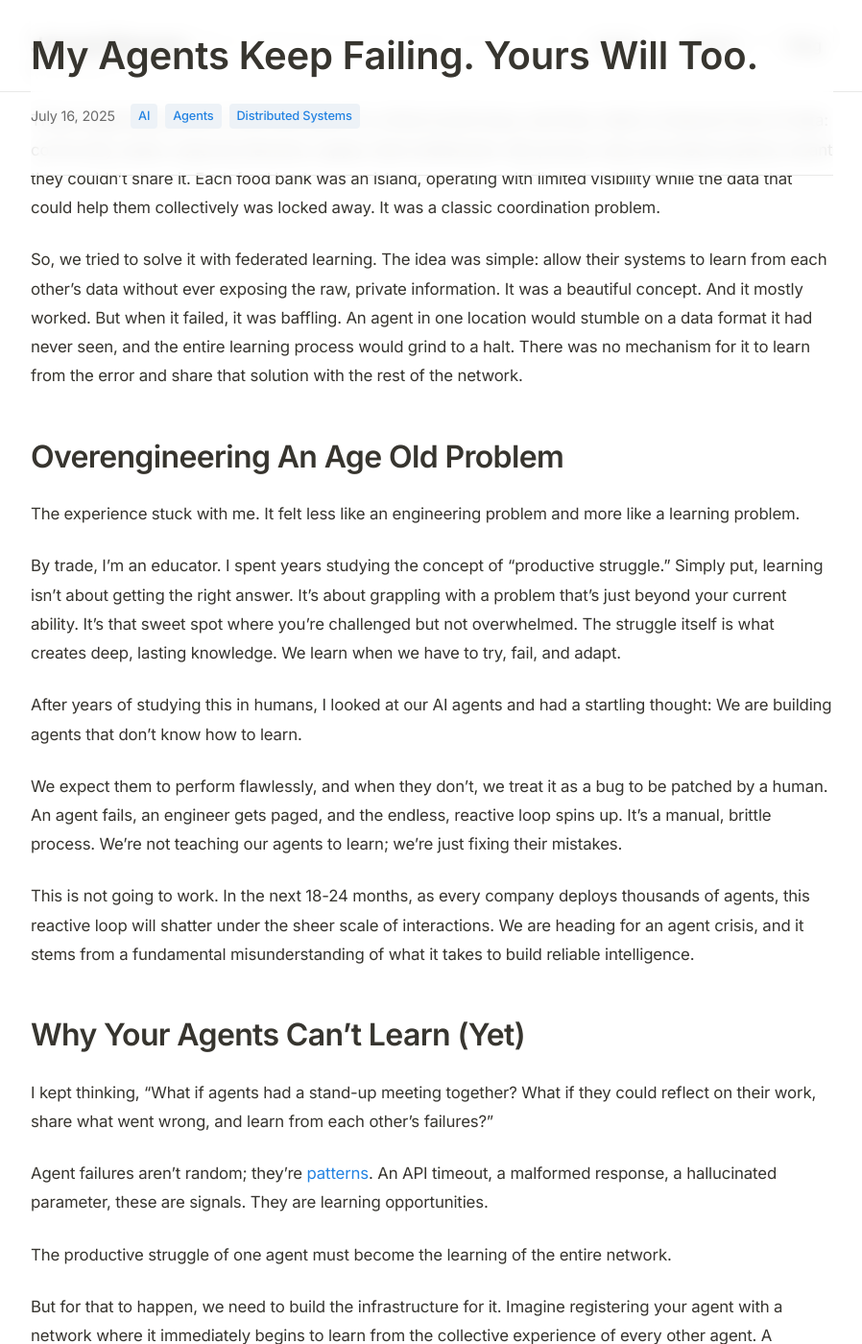
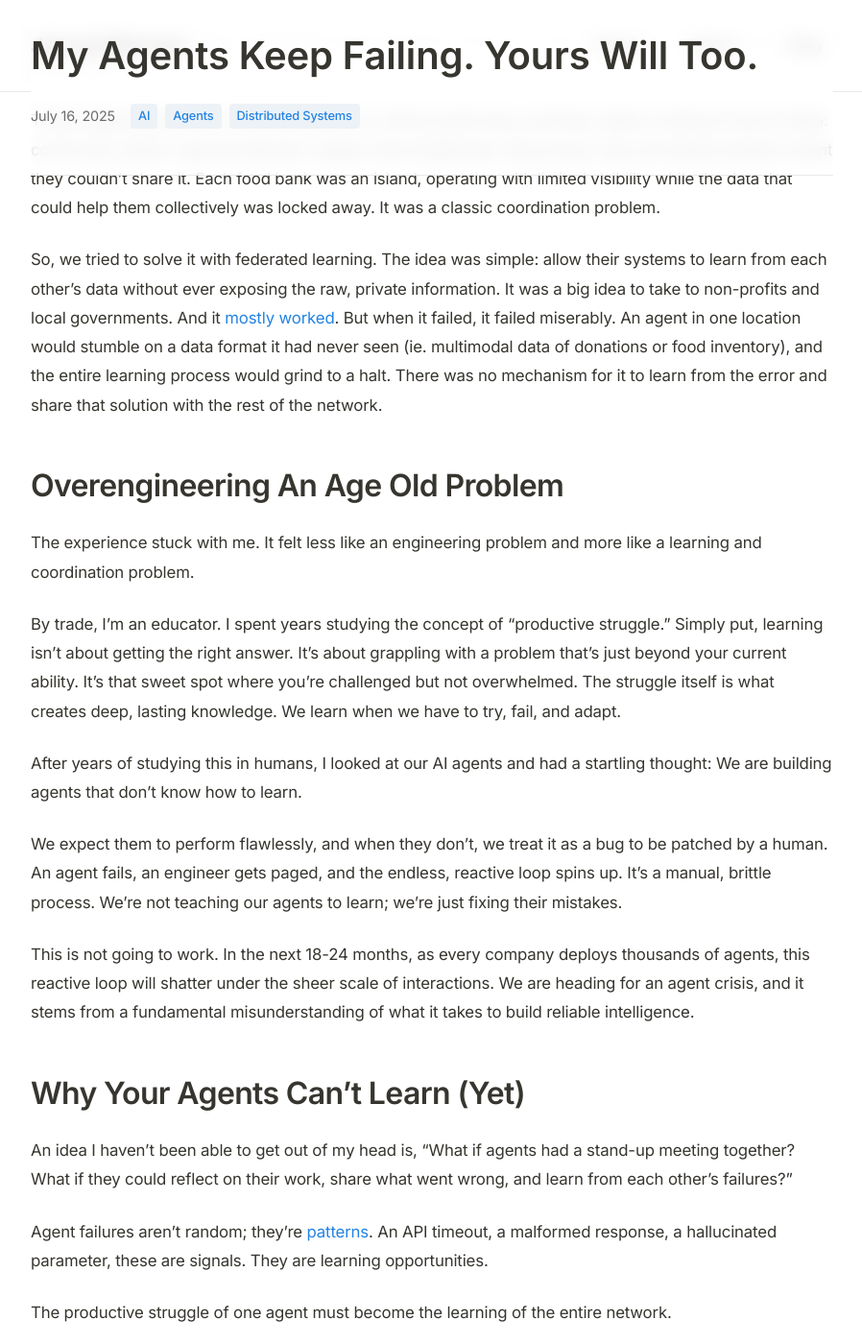
Before and after one commit to jbarnes850/jbarnes850.github.io, a Jekyll site: the page built from _posts/2025-07-16-my-agents-keep-failing-yours-will-too.md, in a window 1280 px wide and 1400 px high, scrolled down 349 px. Shown: the whole window at 96% size, without its empty margins (190-1088 px from the left). Built offline with Jekyll 4.4.1, drawn with Linux system fonts in a browser that asks for light colours; nearby versions of some CDN libraries.

Commit message:
update blog

```diff
--- a/_posts/2025-07-16-my-agents-keep-failing-yours-will-too.md
+++ b/_posts/2025-07-16-my-agents-keep-failing-yours-will-too.md
@@ -9,11 +9,11 @@ My first attempt at building a distributed learning system wasn't for a tech com
 
 These organizations are on the front lines of a critical social issue, and they collect a treasure trove of data: community needs, seasonal demand, supply chain bottlenecks. But privacy rules and siloed systems meant they couldn't share it. Each food bank was an island, operating with limited visibility while the data that could help them collectively was locked away. It was a classic coordination problem.
 
-So, we tried to solve it with federated learning. The idea was simple: allow their systems to learn from each other's data without ever exposing the raw, private information. It was a beautiful concept. And it mostly worked. But when it failed, it was baffling. An agent in one location would stumble on a data format it had never seen, and the entire learning process would grind to a halt. There was no mechanism for it to learn from the error and share that solution with the rest of the network.
+So, we tried to solve it with federated learning. The idea was simple: allow their systems to learn from each other's data without ever exposing the raw, private information. It was a big idea to take to non-profits and local governments. And it [mostly worked](https://github.com/jbarnes850/Federated-Learning-Workshop/blob/main/Presentation/Decentralized%20Federated%20Learning%20Architecture.pdf). But when it failed, it failed miserably. An agent in one location would stumble on a data format it had never seen (ie. multimodal data of donations or food inventory), and the entire learning process would grind to a halt. There was no mechanism for it to learn from the error and share that solution with the rest of the network.
 
 ## Overengineering An Age Old Problem
 
-The experience stuck with me. It felt less like an engineering problem and more like a learning problem.
+The experience stuck with me. It felt less like an engineering problem and more like a learning and coordination problem.
 
 By trade, I'm an educator. I spent years studying the concept of "productive struggle." Simply put, learning isn't about getting the right answer. It's about grappling with a problem that's just beyond your current ability. It's that sweet spot where you're challenged but not overwhelmed. The struggle itself is what creates deep, lasting knowledge. We learn when we have to try, fail, and adapt.
 
@@ -25,7 +25,7 @@ This is not going to work. In the next 18-24 months, as every company deploys th
 
 ## Why Your Agents Can't Learn (Yet)
 
-I kept thinking, "What if agents had a stand-up meeting together? What if they could reflect on their work, share what went wrong, and learn from each other's failures?"
+An idea I haven't been able to get out of my head is, "What if agents had a stand-up meeting together? What if they could reflect on their work, share what went wrong, and learn from each other's failures?"
 
 Agent failures aren't random; they're [patterns](https://arxiv.org/pdf/2505.08638). An API timeout, a malformed response, a hallucinated parameter, these are signals. They are learning opportunities.
 
```
